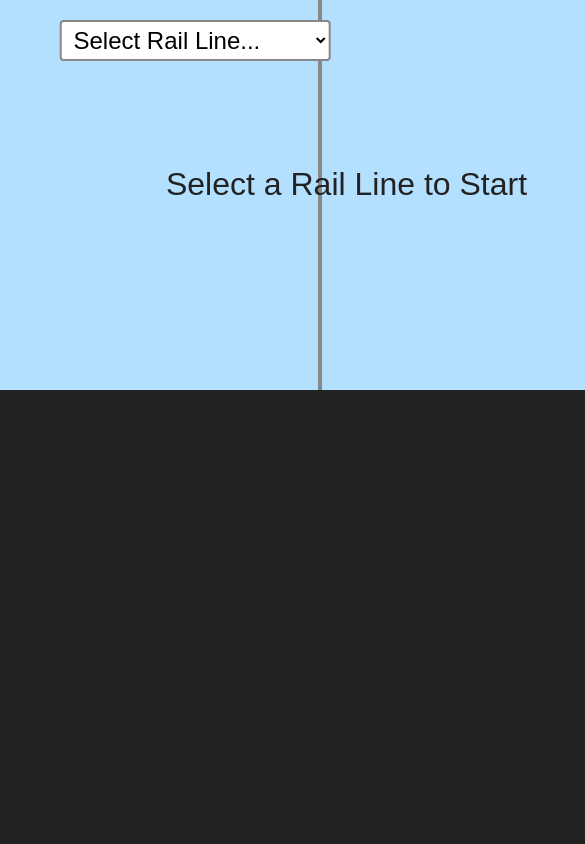
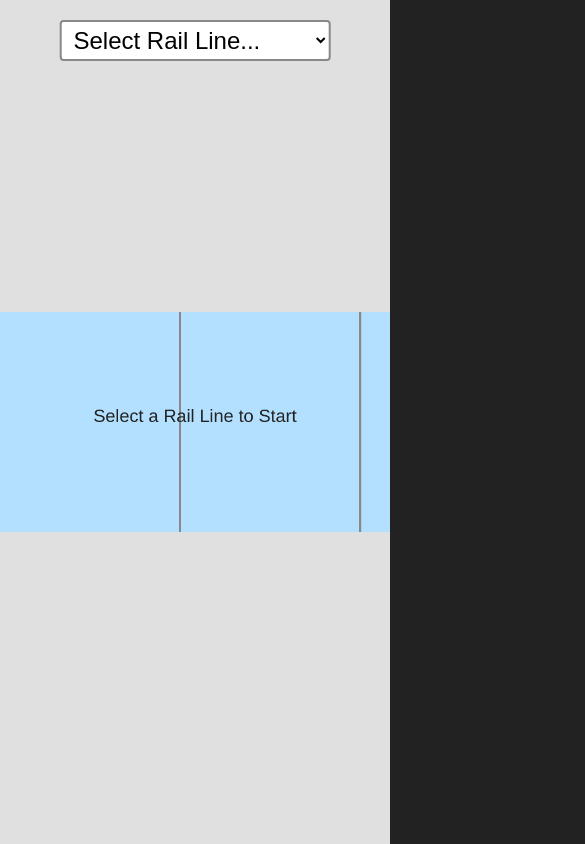
Before and after one commit to Bradslavens/SignalSlayer, a plain HTML site: page index.html in a window 390 px wide. Shown: the top 844 px of the page, 585 px wide, since content can reach past the window. Drawn offline with Linux system fonts and the light colour scheme.

Commit message:
Improve mobile layout: make canvas and UI fully flexible with flexbox

```diff
--- a/style.css
+++ b/style.css
@@ -3,19 +3,27 @@ body {
   margin: 0;
   overflow: hidden;
   padding: 0;
+  width: 100vw;
+  height: 100vh;
+  min-height: 100vh;
+  min-width: 100vw;
+  display: flex;
+  flex-direction: column;
+  align-items: center;
+  justify-content: center;
 }
 
 #gameCanvas {
   display: block;
-  margin: 0 auto;
   background: #e0e0e0;
-  /* Responsive: fill width, keep aspect ratio */
   width: 100vw;
   height: 100vh;
   max-width: 100vw;
   max-height: 100vh;
   object-fit: contain;
   touch-action: none;
+  flex: 1 1 auto;
+  box-sizing: border-box;
 }
 
 #mobile-controls {
@@ -63,10 +71,10 @@ body {
 
 @media (orientation: portrait) {
   #gameCanvas {
-    width: 100vh;
-    height: 100vw;
-    max-width: 100vh;
-    max-height: 100vw;
+    width: 100vw;
+    height: 56.25vw; /* 16:9 ratio */
+    max-width: 100vw;
+    max-height: 100vh;
   }
   #mobile-controls {
     bottom: 6vw;
```
